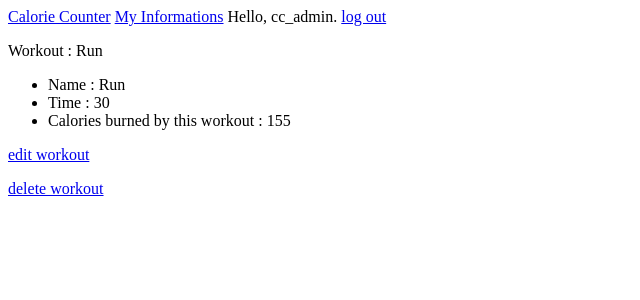
After one commit to amirrezasokhankhosh/Calorie-Counter, a Django app: page /myInfo/workout/1/ in a window 1280 px wide. The commit adds this page. Shown: the top 300 px of the page, without its empty margins (0-640 px from the left). Run offline with Django 3.2, Linux system fonts and the light colour scheme; a user stored in the database is signed in; data comes from the database, SQL or seed files in the repository; both versions use the stored data as it was after the commit.

Commit message:
with workouts

```diff
--- a/calorie_counter_app/admin.py
+++ b/calorie_counter_app/admin.py
@@ -1,6 +1,7 @@
 from django.contrib import admin
-from calorie_counter_app.models import Food
+from calorie_counter_app.models import Food , Workout
 
 # Register your models here.
 
 admin.site.register(Food)
+admin.site.register(Workout)
--- a/calorie_counter_app/models.py
+++ b/calorie_counter_app/models.py
@@ -19,3 +19,13 @@ class Food(models.Model):
     def __str__(self):
         """Return a string representation of the model."""
         return self.name
+
+class Workout(models.Model):
+    name = models.CharField(max_length=200)
+    time = models.PositiveIntegerField()
+    calories_burned = models.PositiveIntegerField()
+    date_added = models.DateTimeField(auto_now_add=True)
+    owner = models.ForeignKey(User , on_delete = models.CASCADE)
+
+    def __str__(self):
+        return self.name
--- a/calorie_counter_app/templates/calorie_counter_app/base.html
+++ b/calorie_counter_app/templates/calorie_counter_app/base.html
@@ -1,6 +1,6 @@
 <p>
     <a href="{% url 'calorie_counter_app:index' %}">Calorie Counter</a>
-    <a href="{% url 'calorie_counter_app:foods' %}">Foods</a>
+    <a href="{% url 'calorie_counter_app:myInfo' %}">My Informations</a>
     {% if user.is_authenticated %}
         Hello, {{ user.username }}.
         <a href="{% url 'users:logout' %}">log out</a>
--- /dev/null
+++ b/calorie_counter_app/templates/calorie_counter_app/workout.html
@@ -0,0 +1,21 @@
+{% extends 'calorie_counter_app/base.html' %}
+{% block content %}
+    <p>Workout : {{workout}}</p>
+    <ul>
+        <li>
+            Name : {{name}}
+        </li>
+        <li>
+            Time : {{time}}
+        </li>
+        <li>
+            Calories burned by this workout : {{calories_burned}}
+        </li>
+    </ul>
+    <p>
+        <a href="{% url 'calorie_counter_app:edit_workout' workout.id %}">edit workout</a>
+    </p>
+    <p>
+        <a href="{% url 'calorie_counter_app:delete_workout' workout.id %}">delete workout</a>
+    </p>
+{% endblock content %}
--- a/calorie_counter_app/urls.py
+++ b/calorie_counter_app/urls.py
@@ -6,9 +6,13 @@ urlpatterns = [
     url(r'^$', views.index, name='index'),
 
     #SHOW ALL FOODS THAT USER ENTERED
-    url(r'^foods/$' , views.foods , name='foods'),
-    url(r'^foods/(?P<food_id>\d+)/$', views.food, name='food'),
+    url(r'^myInfo/$' , views.myInfo , name='myInfo'),
+    url(r'^myInfo/foods/(?P<food_id>\d+)/$', views.food, name='food'),
     url(r'^new_food/$', views.new_food, name='new_food'),
     url(r'^edit_food/(?P<food_id>\d+)/$', views.edit_food,name='edit_food'),
-    url(r'^delete_food/(?P<food_id>\d+)/$' , views.delete_food , name='delete_food')
+    url(r'^delete_food/(?P<food_id>\d+)/$' , views.delete_food , name='delete_food'),
+    url(r'^myInfo/workout/(?P<workout_id>\d+)/$' , views.workout , name='workout'),
+    url(r'^new_workout/$' , views.new_workout , name='new_workout'),
+    url(r'^edit_workout/(?P<workout_id>\d+)/$', views.edit_workout,name='edit_workout'),
+    url(r'^delete_workout/(?P<workout_id>\d+)/$' , views.delete_workout , name='delete_workout'),
 ]
--- a/calorie_counter_app/views.py
+++ b/calorie_counter_app/views.py
@@ -1,8 +1,8 @@
 from django.shortcuts import render
 from django.http import HttpResponseRedirect , Http404
 from django.urls import reverse
-from .models import Food
-from .forms import FoodForm
+from .models import Food , Workout
+from .forms import FoodForm , WorkoutForm
 from django.contrib.auth.decorators import login_required
 
 # Create your views here.
@@ -11,14 +11,19 @@ def index(request):
     return render(request, 'calorie_counter_app/index.html')
 
 @login_required
-def foods(request):
+def myInfo(request):
     #SHOW ALL FOODS THAT USER ENTERED
     foods = Food.objects.filter(owner= request.user).order_by('date_added')
-    calories = 0
+    workouts = Workout.objects.filter(owner = request.user).order_by('date_added')
+    caloriesEating = 0
+    calorieBurned = 0
     for food in foods:
-        calories = calories + food.calories
-    context = {'foods' : foods , 'calories' : calories}
-    return render(request , 'calorie_counter_app/foods.html' , context)
+        caloriesEating = caloriesEating + food.calories
+    for workout in workouts:
+        calorieBurned = calorieBurned + workout.calories_burned
+    final_calorie = caloriesEating - calorieBurned
+    context = {'foods' : foods , 'workouts' : workouts , 'calorieEating' : caloriesEating , 'calorieBurned' : calorieBurned , 'final_calorie' : final_calorie}
+    return render(request , 'calorie_counter_app/myInfo.html' , context)
 
 @login_required
 def food(request , food_id):
@@ -48,7 +53,7 @@ def new_food(request):
             new_food = form.save(commit=False)
             new_food.owner = request.user
             new_food.save()
-            return HttpResponseRedirect(reverse('calorie_counter_app:foods'))
+            return HttpResponseRedirect(reverse('calorie_counter_app:myInfo'))
     context = {'form': form}
     return render(request, 'calorie_counter_app/new_food.html', context)
 
@@ -77,4 +82,58 @@ def delete_food(request , food_id):
     if food.owner != request.user:
         raise Http404
     food.delete()
-    return HttpResponseRedirect(reverse('calorie_counter_app:foods'))
+    return HttpResponseRedirect(reverse('calorie_counter_app:myInfo'))
+
+@login_required
+def workout(request , workout_id):
+    workout = Workout.objects.get(id = workout_id)
+    if workout.owner != request.user:
+        raise Http404
+    name = workout.name
+    time = workout.time
+    calories_burned = workout.calories_burned
+    context = {'workout' : workout , 'name' : name , 'time' : time , 'calories_burned' : calories_burned}
+    return render(request , 'calorie_counter_app/workout.html' , context)
+
+@login_required
+def new_workout(request):
+    if request.method != 'POST':
+        # No data submitted; create a blank form.
+        form = WorkoutForm()
+    else:
+        # POST data submitted; process data.
+        form = WorkoutForm(request.POST)
+        if form.is_valid():
+            new_workout = form.save(commit=False)
+            new_workout.owner = request.user
+            new_workout.save()
+            return HttpResponseRedirect(reverse('calorie_counter_app:myInfo'))
+    context = {'form': form}
+    return render(request, 'calorie_counter_app/new_workout.html', context)
+
+@login_required
+def edit_workout(request, workout_id):
+    """Edit an existing workout."""
+    workout = Workout.objects.get(id=workout_id)
+    if workout.owner != request.user:
+        raise Http404
+    if request.method != 'POST':
+        # Initial request; pre-fill form with the current food.
+        form = WorkoutForm(instance=workout)
+    else:
+        # POST data submitted; process data.
+        form = WorkoutForm(instance=workout, data=request.POST)
+        if form.is_valid():
+            form.save()
+            return HttpResponseRedirect(reverse('calorie_counter_app:workout', args=[workout.id]))
+    context = {'workout' : workout, 'form': form}
+    return render(request, 'calorie_counter_app/edit_workout.html', context)
+
+@login_required
+def delete_workout(request , workout_id):
+    """Delete a existing workout."""
+    workout = Workout.objects.get(id=workout_id)
+    if workout.owner != request.user:
+        raise Http404
+    workout.delete()
+    return HttpResponseRedirect(reverse('calorie_counter_app:myInfo'))
```
Also changed, not shown: calorie_counter_app/forms.py (+6 -1 lines), calorie_counter_app/templates/calorie_counter_app/edit_workout.html (added, +10 -0 lines), calorie_counter_app/templates/calorie_counter_app/foods.html (deleted, +0 -15 lines), calorie_counter_app/templates/calorie_counter_app/myInfo.html (added, +29 -0 lines), calorie_counter_app/templates/calorie_counter_app/new_workout.html (added, +9 -0 lines), calorie_counter_app/migrations/0003_workout.py (added), db.sqlite3.
